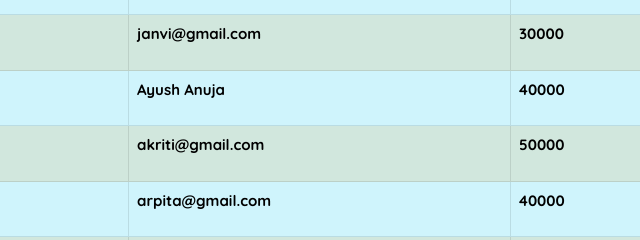
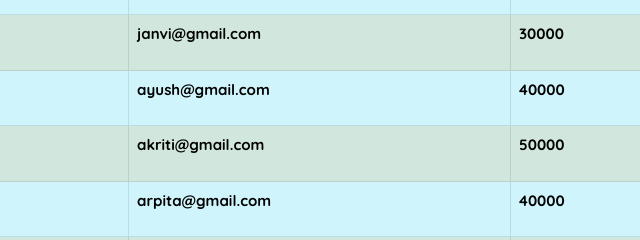
Before and after one commit to ArpitaLaxmi/Simple_banking_system, a plain HTML site: page customers.html in a window 1280 px wide. Shown: the part 371-611 px from the top of the page, 359-999 px from the left. Drawn offline with nearby package versions, Linux system fonts and the light colour scheme.

Commit message:
first commit

```diff
--- a/customers.html
+++ b/customers.html
@@ -147,7 +147,7 @@
                 <tr class="table-info">
                     <td scope="row">3</td>
                     <td>Ayush Anuja</td>
-                    <td>Ayush Anuja</td>
+                    <td>ayush@gmail.com</td>
                     <td>
                         <p id="ayushBankBalance">40000</p>
                     </td>
```
